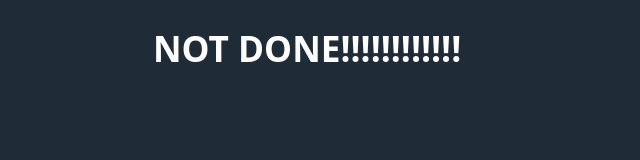
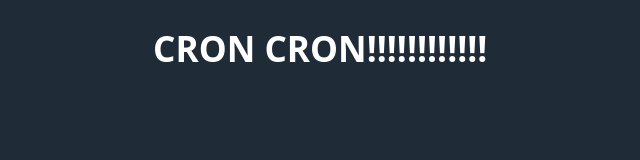
Before and after one commit to gsantella/test-website-on-github-pages, a plain HTML site: page index.html in a window 1280 px wide. Shown: the whole page, without its empty margins (87-727 px from the left). Drawn offline with nearby package versions, Linux system fonts and the light colour scheme.

Commit message:
Update index.html

```diff
--- a/index.html
+++ b/index.html
@@ -7,6 +7,6 @@
     <link rel="stylesheet" href="https://cdn.jsdelivr.net/npm/water.css@2/out/dark.css">
 </head>
 <body>
-    <h1>NOT DONE!!!!!!!!!!!!</h1>
+    <h1>CRON CRON!!!!!!!!!!!!</h1>
 </body>
 </html>
```
